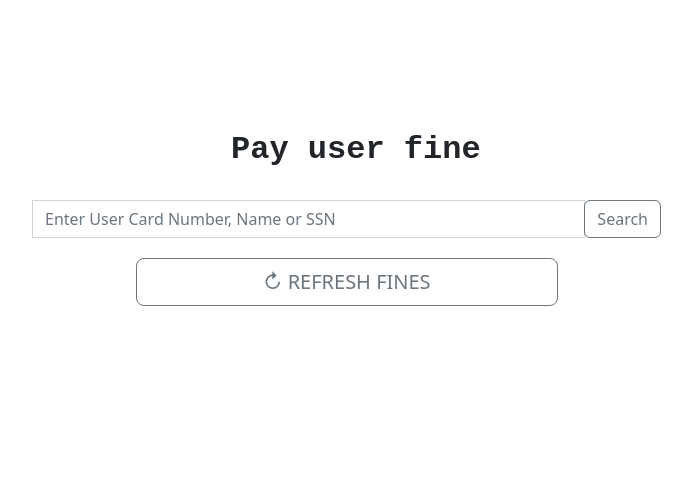
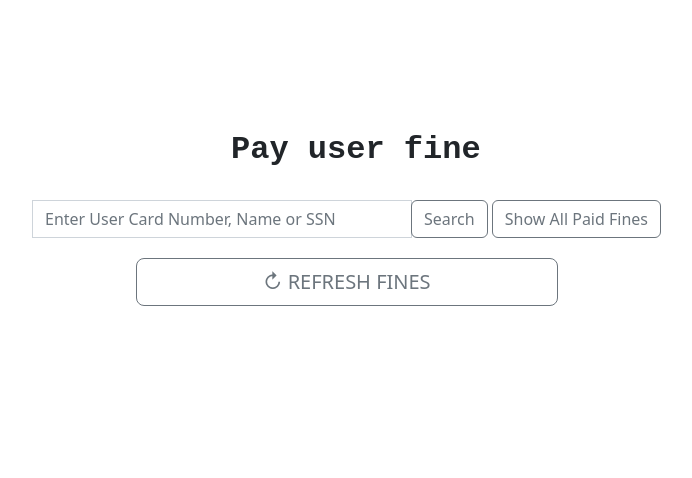
Before and after one commit to IamVaibhavTyagi/Library-Management-System, a Django app: page /payFine/ in a window 1280 px wide. Shown: the part 229-707 px from the top of the page, without its empty margins (293-985 px from the left). Run offline with Django 3.2, Linux system fonts and the light colour scheme; a user stored in the database is signed in.

Commit message:
Final submission

```diff
--- a/LibraryManagementSystem/payFine/templates/payFine.html
+++ b/LibraryManagementSystem/payFine/templates/payFine.html
@@ -39,7 +39,8 @@
                         <input type="text" class="form-control" name="payFineBox" placeholder="Enter User Card Number, Name or SSN">
                         <div class="input-group-append">
                         <button class="btn btn-outline-secondary" name="searchbtn" type="submit">Search</button>
-                        </div>
+                        <button class="btn btn-outline-secondary" name="paidfinesbtn" type="submit">Show All Paid Fines</button>
+                    </div>
                     </div>
                 </form>
                 <br>
--- a/LibraryManagementSystem/payFine/views.py
+++ b/LibraryManagementSystem/payFine/views.py
@@ -28,6 +28,15 @@ def index(request):
                     word+"' OR borrowerFine.Bname LIKE '"+word+"')"
 
             query = "SELECT borrowerFine.Card_id, borrowerFine.Ssn, borrowerFine.Bname, borrowerFine.Totalfine, borrowerFine.Loan_id FROM (SELECT Borrower.Card_id, Borrower.Ssn, Borrower.Bname, SUM(Fines.Fine_amt) Totalfine, Book_Loans.Loan_id FROM Borrower,Book_Loans,Fines WHERE Borrower.Card_id = Book_Loans.Card_id AND Book_Loans.Loan_id = Fines.Loan_id AND Fines.Paid = '0' GROUP BY Borrower.Card_id) AS borrowerFine WHERE "+condition
+            cursor.execute(query)
+            fine_list = list(cursor.fetchall())
+            print(fine_list)
+            p = Paginator(fine_list, 6)
+
+            page = p.get_page(1)
+            return render(request, 'payFine.html', {"page": page, "flag": False, "totalpages": p.num_pages, "searchValue": True, 'books_list': fine_list})
+        elif ('paidfinesbtn' in request.POST):
+            query = "SELECT borrowerFine.Card_id, borrowerFine.Ssn, borrowerFine.Bname, borrowerFine.Totalfine, borrowerFine.Loan_id FROM (SELECT Borrower.Card_id, Borrower.Ssn, Borrower.Bname, SUM(Fines.Fine_amt) Totalfine, Book_Loans.Loan_id FROM Borrower,Book_Loans,Fines WHERE Borrower.Card_id = Book_Loans.Card_id AND Book_Loans.Loan_id = Fines.Loan_id AND Fines.Paid = '1' GROUP BY Borrower.Card_id) AS borrowerFine"
             cursor.execute(query)
             fine_list = list(cursor.fetchall())
             print(fine_list)
@@ -95,6 +104,7 @@ def makePayment(request):
         return render(request, "payFine.html", {'message': "Return/Check-In all the books borrowed before paying the fine."})
     else:
         for loanid in loan_ids:
-            cursor.execute("UPDATE Fines SET Fines.Paid = '1' WHERE Fines.Loan_id = '" +
-                           str(loanid[0])+"' AND Fines.Paid = '0'")
+            if cursor.execute("UPDATE Fines SET Fines.Paid = '1' WHERE Fines.Loan_id = '" +
+                              str(loanid[0])+"' AND Fines.Paid = '0'") == 0:
+                return render(request, "payFine.html", {'message': "Fine already paid."})
         return render(request, "payFine.html", {'message': "Successfully Paid fine."})
```
Also changed, not shown: LibraryManagementSystem/readme.txt (added), 5 other files.
